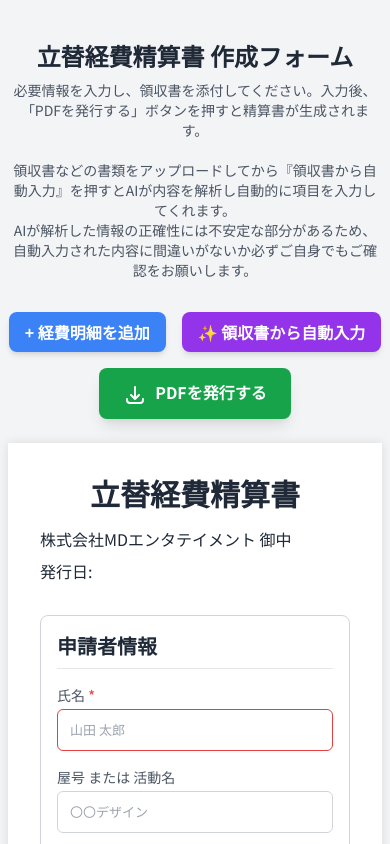
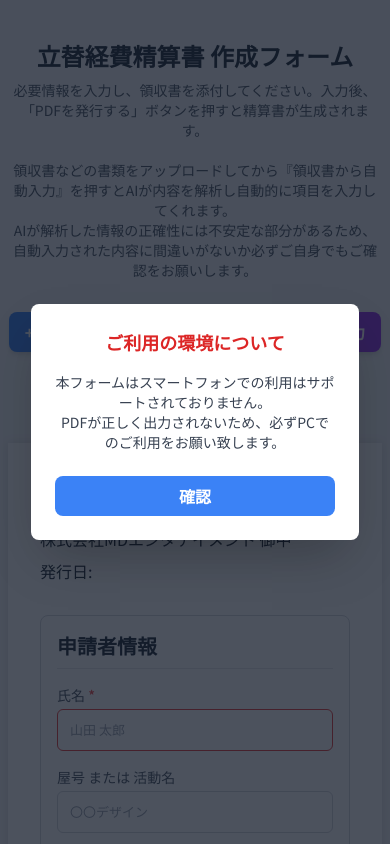
Before and after one commit to mdent-corp/keihiseisan-app, a website: page index.html in a window 390 px wide. Shown: the top 844 px of the page. Drawn offline with nearby package versions, Linux system fonts and the light colour scheme; a script that the page names is missing.

Commit message:
Add files via upload

```diff
--- a/index.html
+++ b/index.html
@@ -80,6 +80,7 @@
     <div class="bg-white rounded-lg p-6 shadow-2xl text-center max-w-sm w-11/12 relative">
         <h3 class="text-lg font-bold text-red-600 mb-4">ご利用の環境について</h3>
         <p class="text-sm text-gray-700 mb-6">本フォームはスマートフォンでの利用はサポートされておりません。<br>PDFが正しく出力されないため、必ずPCでのご利用をお願い致します。</p>
+        <button id="close-mobile-warning-btn" class="w-full bg-blue-500 hover:bg-blue-600 text-white font-bold py-2 px-4 rounded-lg">確認</button>
     </div>
 </div>
 
```
